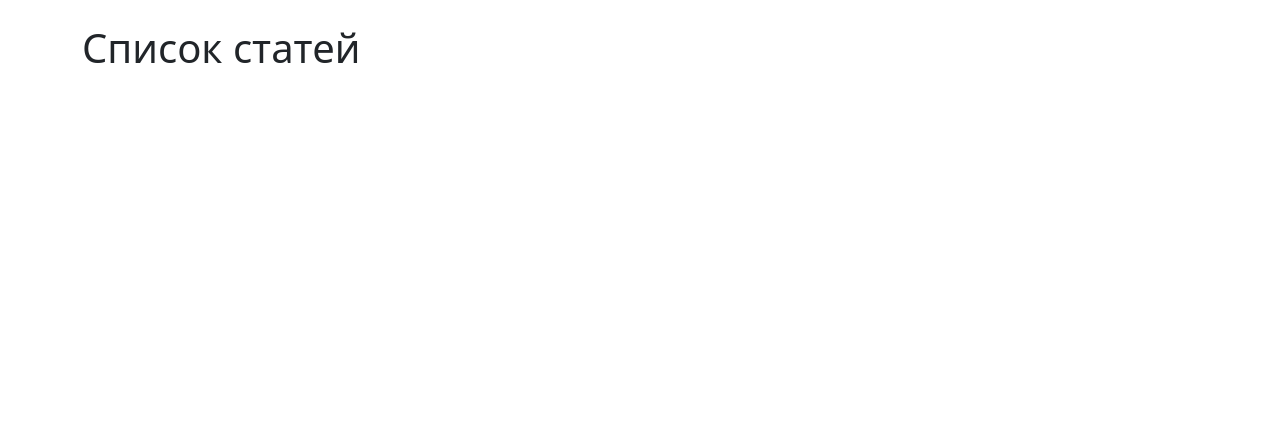
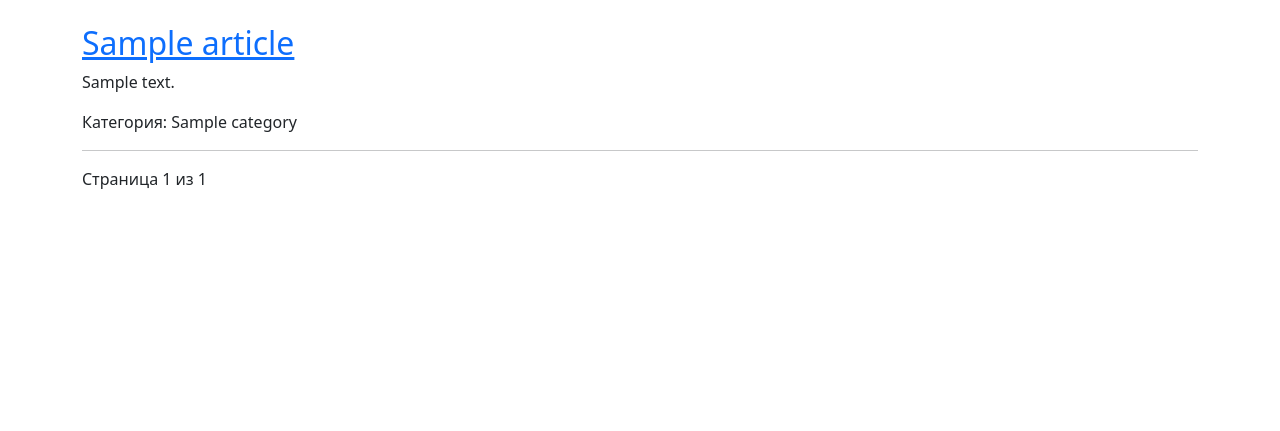
Before and after one commit to SlavaTatanov/FitJournal, a Django app: template FitJournal/articles/templates/articles/articles.html in a window 1280 px wide. Shown: the part 72-503 px from the top of the page. Run offline with Django 3.2, Linux system fonts and the light colour scheme; the template is opened without the code that fills it: most values are stand-ins (such as "Sample title", 1, 10 or a date in 2020); some libraries are stand-ins or nearby versions.

Commit message:
Add paginations at articles

```diff
--- a/FitJournal/articles/templates/articles/articles.html
+++ b/FitJournal/articles/templates/articles/articles.html
@@ -1,5 +1,15 @@
 {% extends "base.html" %}
 
 {% block content %}
-  <h1>Список статей</h1>
+  {% for article in articles %}
+        <h2>
+            <a href="{{ article.get_absolute_url }}">
+                {{ article.title }}
+            </a>
+        </h2>
+        {{ article.body | truncatewords:50 | linebreaks }}
+        <p>Категория: {{article.category}}</p>
+        <hr>
+    {% endfor %}
+    {% include 'pagination.html' with page=articles %}
 {% endblock %}
--- a/FitJournal/articles/urls.py
+++ b/FitJournal/articles/urls.py
@@ -4,5 +4,5 @@ from . import views
 app_name = 'articles'
 
 urlpatterns = [
-    path('articles-list', views.articles_list, name='articles-list')
+    path('articles-list/', views.articles_list, name='articles-list')
 ]
--- /dev/null
+++ b/FitJournal/templates/pagination.html
@@ -0,0 +1,15 @@
+<div class="pagination">
+    <span class="step-links">
+        {% if page.has_previous%}
+        <a href="?page={{ page.previous_page_number }}"> Предыдущая </a>
+        {% endif %}
+        <span class="current">
+            Страница {{ page.number }} из {{ page.paginator.num_pages }}
+        </span>
+        <span>
+            {% if page.has_next %}
+            <a href="?page={{ page.next_page_number }}"> Следующая </a>
+            {% endif %}
+        </span>
+    </span>
+</div>
```
Also changed, not shown: FitJournal/articles/models.py (+14 -0 lines), FitJournal/articles/views.py (+16 -2 lines).
